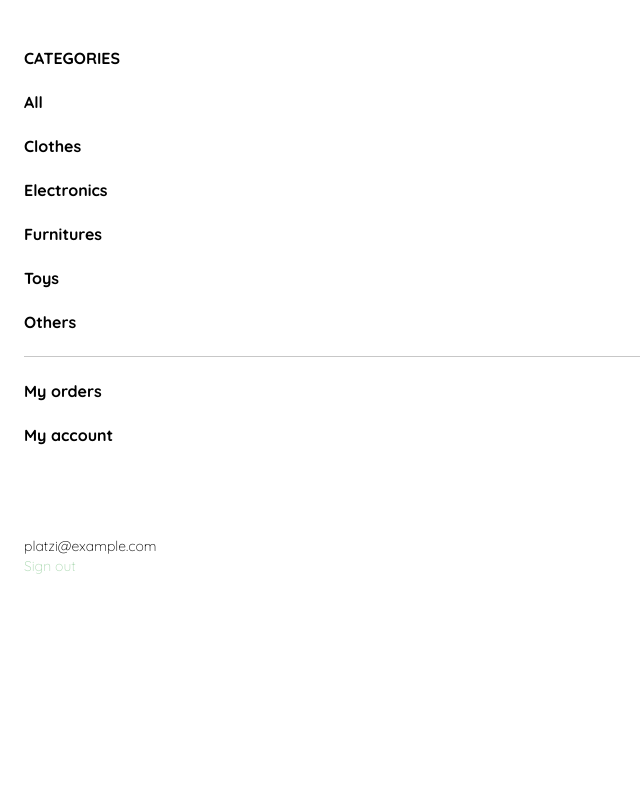
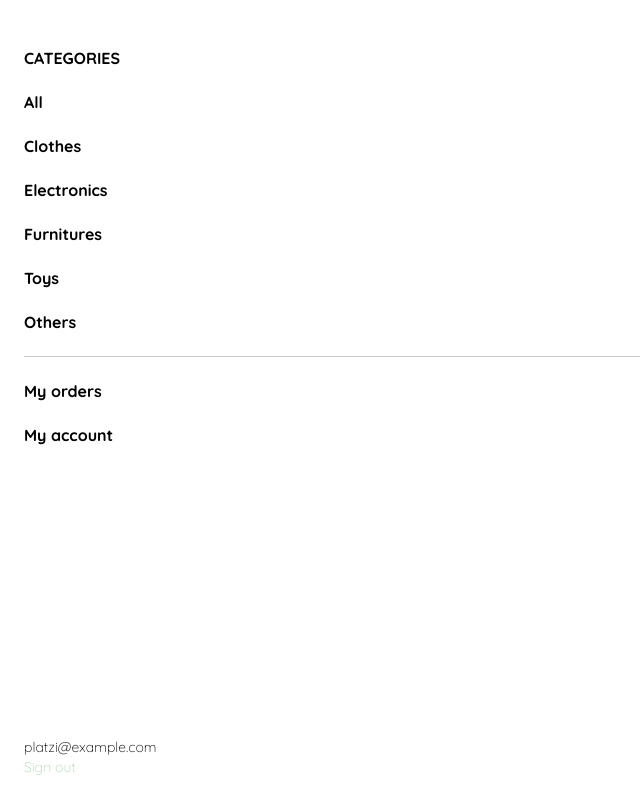
Before and after one commit to luisangeldev/curso-practico-frontend, a plain HTML site: page clase-8.html in a window 1280 px wide. Shown: the whole page, without its empty margins (0-640 px from the left). Drawn offline with Linux system fonts and the light colour scheme.

Commit message:
Update clase-8.html

```diff
--- a/clase-8.html
+++ b/clase-8.html
@@ -48,10 +48,11 @@
         }
 
         .mobile-menu ul:nth-last-child(1) {
-            margin-top: 90px;
+            position: absolute;
+            bottom: 0;
         }
 
-        .mobile-menu ul:nth-last-child(1) li {
+        .mobile-menu ul:nth-last-child(1) li:nth-child(1) {
             margin-bottom: 0;
         }
 
```
